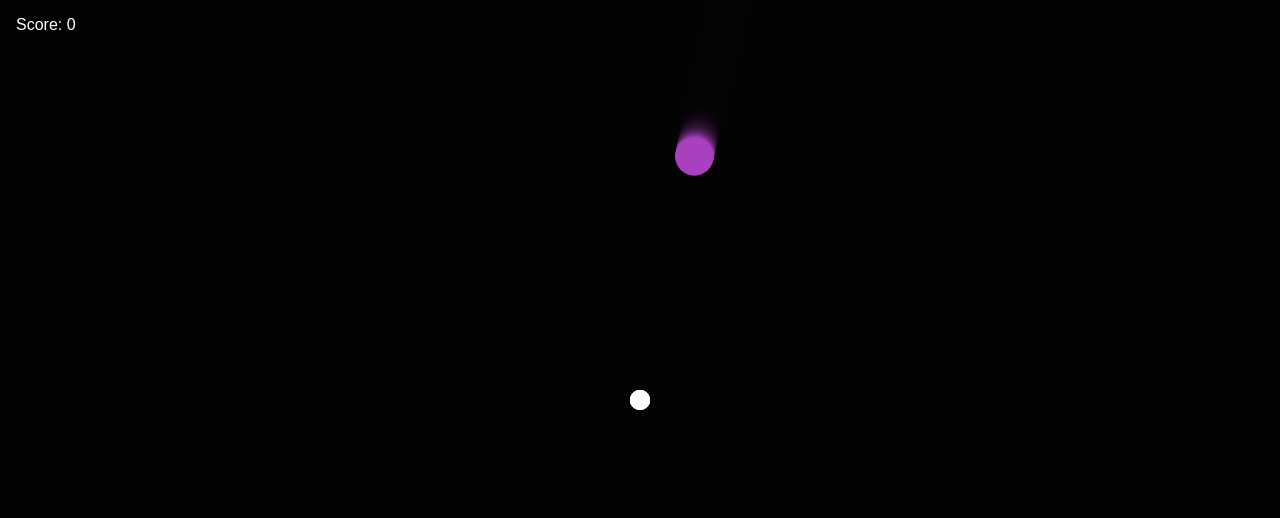
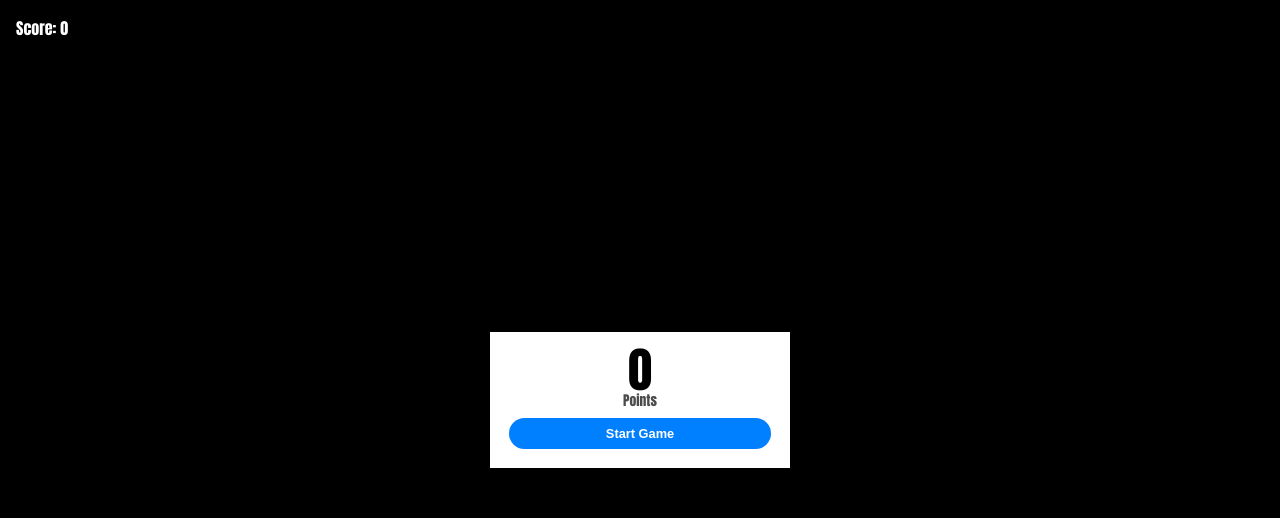
Before and after one commit to jainpranayr/shooter-game, a plain HTML site: page index.html in a window 1280 px wide. Shown: the top 518 px of the page. Drawn offline with nearby package versions, Linux system fonts and the light colour scheme.

Commit message:
add game over modal

```diff
--- a/index.html
+++ b/index.html
@@ -8,7 +8,21 @@
     <title>Document</title>
   </head>
   <body>
-    <div><span>Score: </span><span id="score">0</span></div>
+    <div class="score">
+      <span>Score: </span>
+      <span id="score">0</span>
+    </div>
+
+    <div class="modal" id="modal">
+      <div class="container">
+        <h1 id="score-modal">0</h1>
+        <p>Points</p>
+        <div>
+          <button id="start-btn">Start Game</button>
+        </div>
+      </div>
+    </div>
+
     <canvas></canvas>
     <!-- GSAP -->
     <script
--- a/index.js
+++ b/index.js
@@ -5,6 +5,9 @@ canvas.width = window.innerWidth;
 canvas.height = window.innerHeight;
 
 const scoreEl = document.querySelector("#score");
+const startBtn = document.querySelector("#start-btn");
+const modal = document.querySelector("#modal");
+const scoreModal = document.querySelector("#score-modal");
 class Player {
   constructor(x, y, radius, color) {
     this.x = x;
@@ -169,6 +172,8 @@ function animate() {
 
     if (dist - enemy.radius - player.radius < 1) {
       cancelAnimationFrame(animationId);
+      modal.style.display = "flex";
+      scoreModal.innerHTML = score;
     }
 
     projectiles.forEach((projectile, projectileIndex) => {
@@ -231,5 +236,8 @@ addEventListener("click", (event) => {
   );
 });
 
-animate();
-spawnEnemies();
+startBtn.addEventListener("click", () => {
+  animate();
+  spawnEnemies();
+  modal.style.display = "none";
+});
--- a/style.css
+++ b/style.css
@@ -1,21 +1,66 @@
 *,
 *::before,
 *::after {
+  margin: 0;
+  padding: 0;
   box-sizing: border-box;
 }
 
 body {
-  margin: 0;
-  padding: 0;
+  height: 100vh;
+  width: 100%;
+  font-family: Impact, Haettenschweiler, "Arial Narrow Bold", sans-serif;
+  background: #000;
+  user-select: none;
 }
 
-div {
-  user-select: none;
+.score {
   position: fixed;
   top: 0;
   left: 0;
   font-size: 1rem;
-  font-family: sans-serif;
   color: #fff;
   margin: 1rem;
 }
+
+.modal {
+  position: fixed;
+  inset: 0;
+  display: flex;
+  align-items: center;
+  justify-content: center;
+  text-align: center;
+}
+
+.container {
+  background-color: #fff;
+  width: 100%;
+  max-width: 18.75rem;
+  padding: 1.2rem;
+}
+
+.modal h1 {
+  font-size: 3rem;
+  font-weight: 700;
+  line-height: 0.8;
+}
+
+.modal p {
+  font-size: 0.85rem;
+  font-weight: 100;
+  opacity: 0.7;
+  margin-bottom: 0.5rem;
+}
+
+.modal button {
+  background-color: #007fff;
+  padding: 0.5rem;
+  font-size: 0.8rem;
+  font-weight: 600;
+  color: #fff;
+  border: none;
+  border-radius: 1.5rem;
+  outline: none;
+  max-width: 100%;
+  width: 100%;
+}
```
